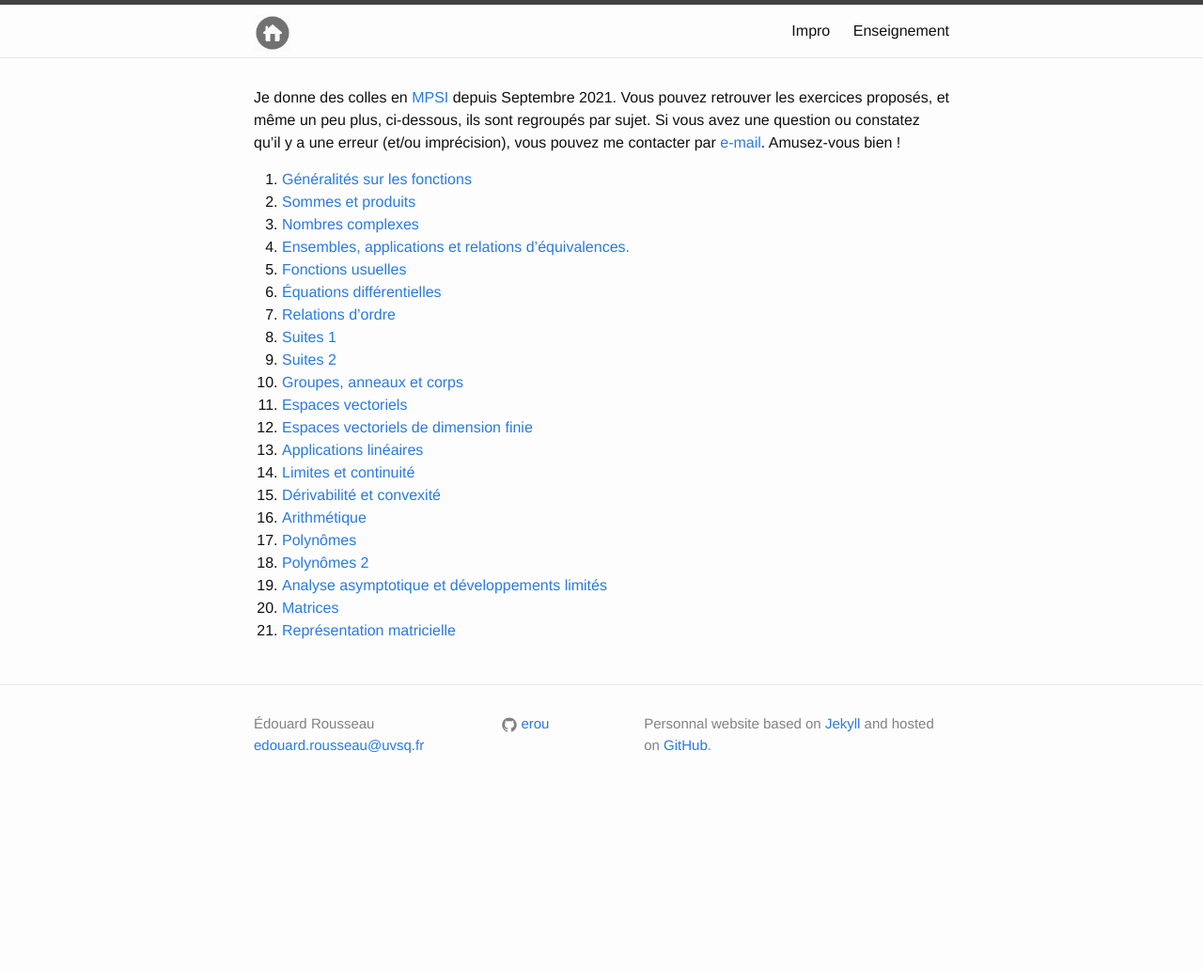
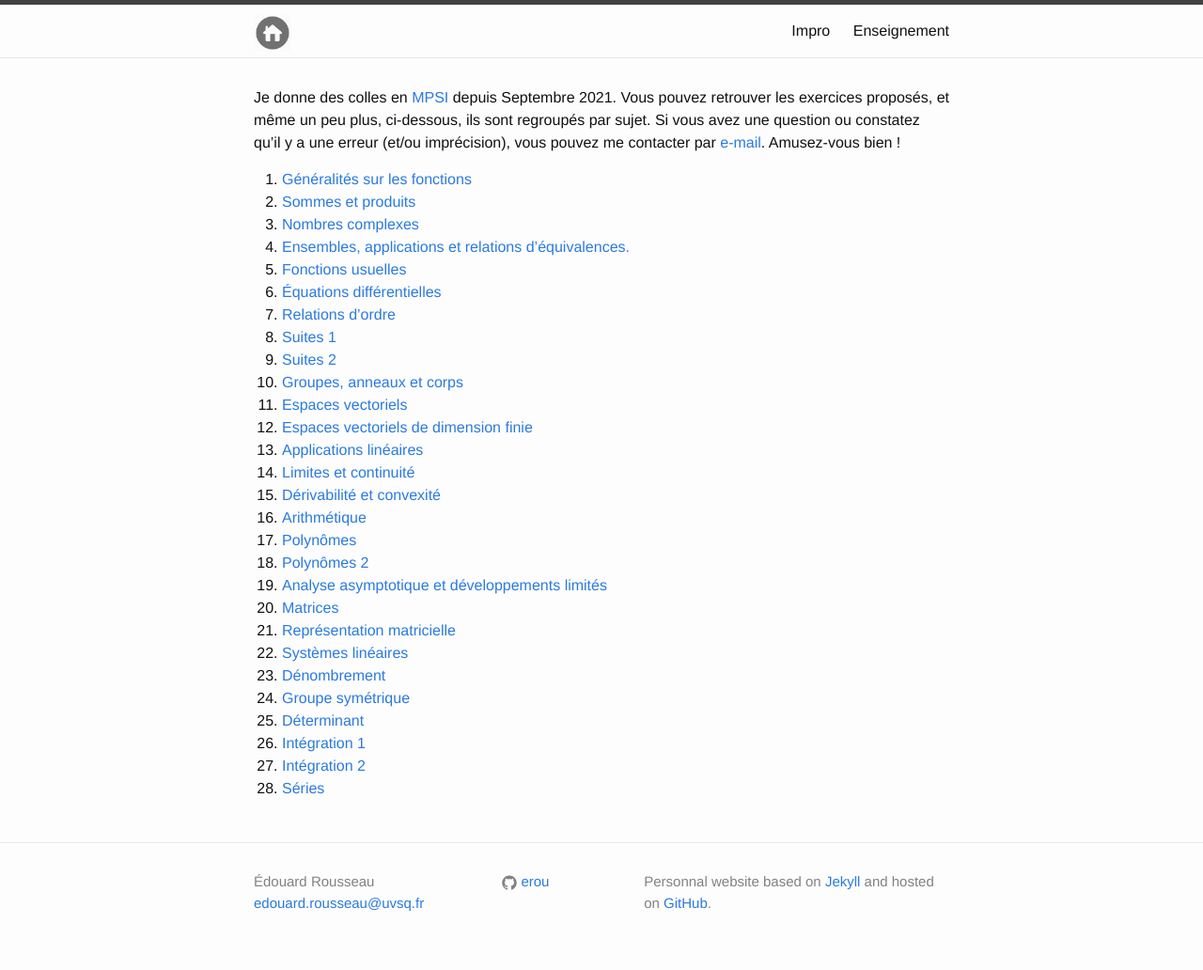
Before and after one commit to erou/erou.github.io, a Jekyll site: the page built from teaching/colles/parcdesloges/mpsi.md, in a window 1280 px wide. Shown: the whole page at 94% size. Built offline with Jekyll 4.4.1, drawn with Linux system fonts in a browser that asks for light colours; before the commit the page ends 900 px from its top, so only the background shows below that.

Commit message:
new files for the mpsi colles

```diff
--- a/teaching/colles/parcdesloges/mpsi.md
+++ b/teaching/colles/parcdesloges/mpsi.md
@@ -55,3 +55,17 @@ constatez qu'il y a une erreur (et/ou imprécision), vous pouvez me contacter pa
    "/Matrices.pdf" }})
 21. [Représentation matricielle]({{ page.url | append:
    "/RepresentationMatricielle.pdf" }})
+22. [Systèmes linéaires]({{ page.url | append:
+   "/SystemesLineaires.pdf" }})
+23. [Dénombrement]({{ page.url | append:
+   "/Denombrement.pdf" }})
+24. [Groupe symétrique]({{ page.url | append:
+   "/GroupeSymetrique.pdf" }})
+25. [Déterminant]({{ page.url | append:
+   "/Determinant.pdf" }})
+26. [Intégration 1]({{ page.url | append:
+   "/Integration1.pdf" }})
+27. [Intégration 2]({{ page.url | append:
+   "/Integration2.pdf" }})
+28. [Séries]({{ page.url | append:
+   "/Series.pdf" }})
```
Also changed, not shown: 7 other files.
